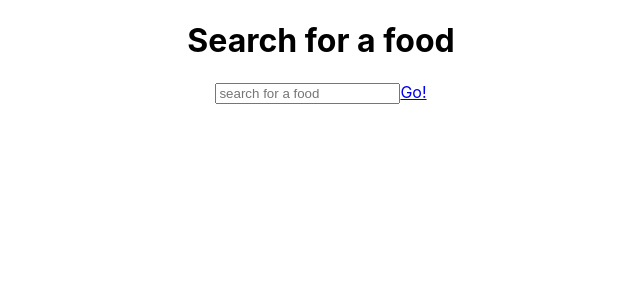
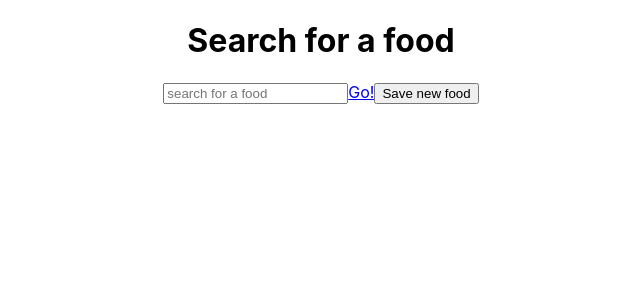
Before and after one commit to ModernReactBootcamp/22_React_Routers_Patterns, a React (Create React App) app: page / in a window 1280 px wide. Shown: the top 300 px of the page, without its empty margins (319-959 px from the left). Built offline with nearby package versions, Linux system fonts and the light colour scheme.

Commit message:
add pushing onto history props

```diff
--- a/src/App.js
+++ b/src/App.js
@@ -15,13 +15,12 @@ class App extends Component {
             path='/food/:name'
             render={routeProps => <Food {...routeProps} />}
           />
-
           <Route
             exact
             path='/food/:foodName/drink/:drinkName'
             component={Meal}
           />
-          <Route exact path='/' render={() => <FoodSearch />} />
+          <Route exact path='/' component={FoodSearch} />} />
           <Route render={() => <h1>ERROR NOT FOUND</h1>} />
         </Switch>
       </div>
--- a/src/FoodSearch.js
+++ b/src/FoodSearch.js
@@ -9,10 +9,15 @@ export default class FoodSearch extends Component {
       query: ''
     };
     this.handleChange = this.handleChange.bind(this);
+    this.handleClick = this.handleClick.bind(this);
   }
 
   handleChange(evt) {
     this.setState({ query: evt.target.value });
+  }
+  handleClick() {
+    alert('save your food to db');
+    this.props.history.push(`/food/${this.state.query}`);
   }
 
   render() {
@@ -26,6 +31,7 @@ export default class FoodSearch extends Component {
           onChange={this.handleChange}
         />
         <Link to={`/food/${this.state.query}`}>Go!</Link>
+        <button onClick={this.handleClick}>Save new food</button>
       </div>
     );
   }
```
